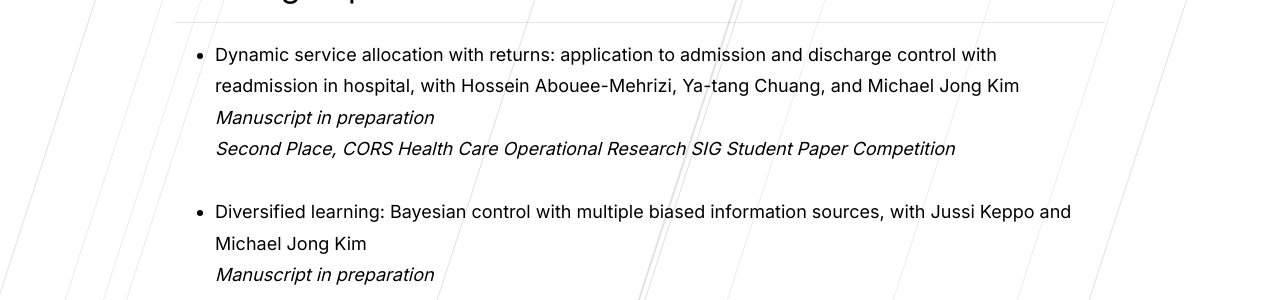
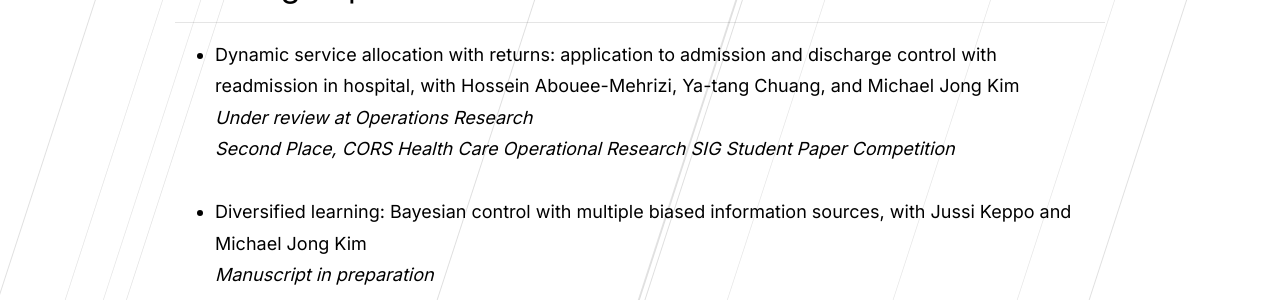
Before and after one commit to xyz2023ca/xyz2023ca.github.io, a Jekyll site: the page built from _pages/publications.md, in a window 1280 px wide and 900 px high, scrolled down 836 px. Shown: the part 153-453 px from the top of the window. Built offline with Jekyll 4.4.1, drawn with Linux system fonts in a browser that asks for light colours; comment, search, counter and statistics services are not loaded; a style sheet for code colours, icons or effects is not loaded.

Commit message:
Update publications.md

```diff
--- a/_pages/publications.md
+++ b/_pages/publications.md
@@ -33,7 +33,7 @@
       <ul>
         <li>
             <strong>Dynamic service allocation with returns: application to admission and discharge control with readmission in hospital</strong>, with Hossein Abouee-Mehrizi, Ya-tang Chuang, and Michael Jong Kim<br>
-            <em> Manuscript in preparation </em><br>
+            <em> Under review at Operations Research </em><br>
           <em>Second Place, CORS Health Care Operational Research SIG Student Paper Competition</em>
         </li>
         <br>
```
